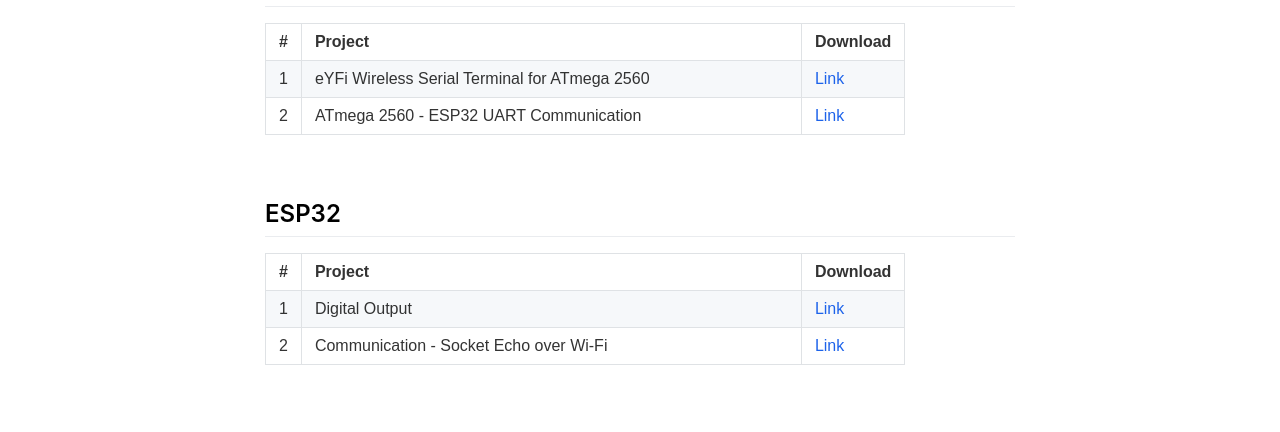
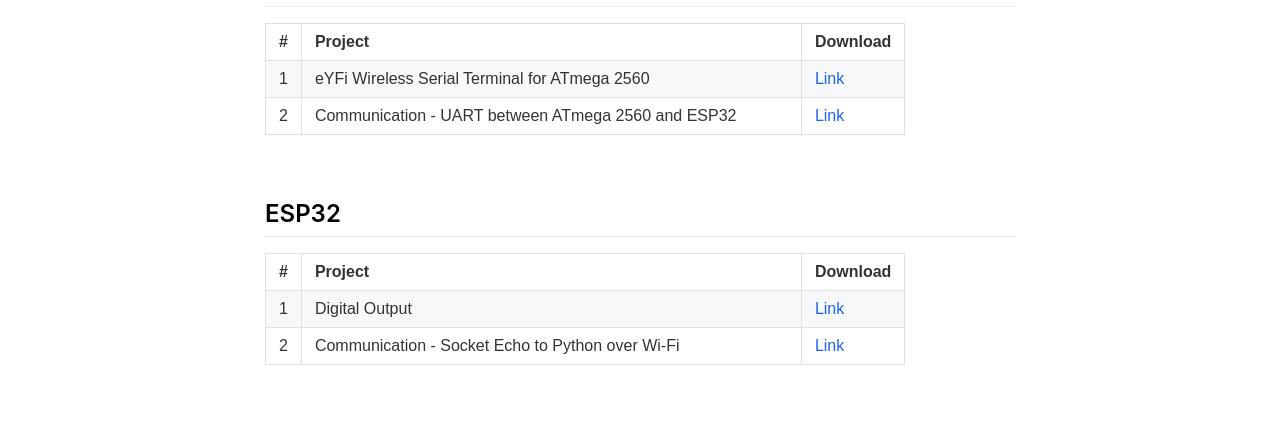
Before and after one commit to eyantra-products/eyfi-mega, a Jekyll site: the page built from _pages/tutorials.md, in a window 1280 px wide. Shown: the part 820-1252 px from the top of the page. Built offline with Jekyll 4.4.1, drawn with Linux system fonts in a browser that asks for light colours; nearby versions of some CDN libraries.

Commit message:
updated project names

```diff
--- a/_pages/tutorials.md
+++ b/_pages/tutorials.md
@@ -98,7 +98,7 @@ include_in_header: true
 
   <tr>
     <td>2</td>
-    <td>ATmega 2560 - ESP32 UART Communication</td>
+    <td>Communication - UART between ATmega 2560 and ESP32</td>
     <td><a href="https://drive.google.com/file/d/1RLYrIgSzKB2DrHNo8RHt2eHpKvhpu94y/view?usp=sharing" target="_blank">Link</a></td>
   </tr>
 
@@ -127,7 +127,7 @@ include_in_header: true
 
   <tr>
     <td>2</td>
-    <td>Communication - Socket Echo over Wi-Fi</td>
+    <td>Communication - Socket Echo to Python over Wi-Fi</td>
     <td><a href="https://drive.google.com/file/d/1KI-a_Vq5T7W0wuaKnGLdjLjWWmfnTQta/view?usp=sharing" target="_blank">Link</a></td>
   </tr>
 
```
